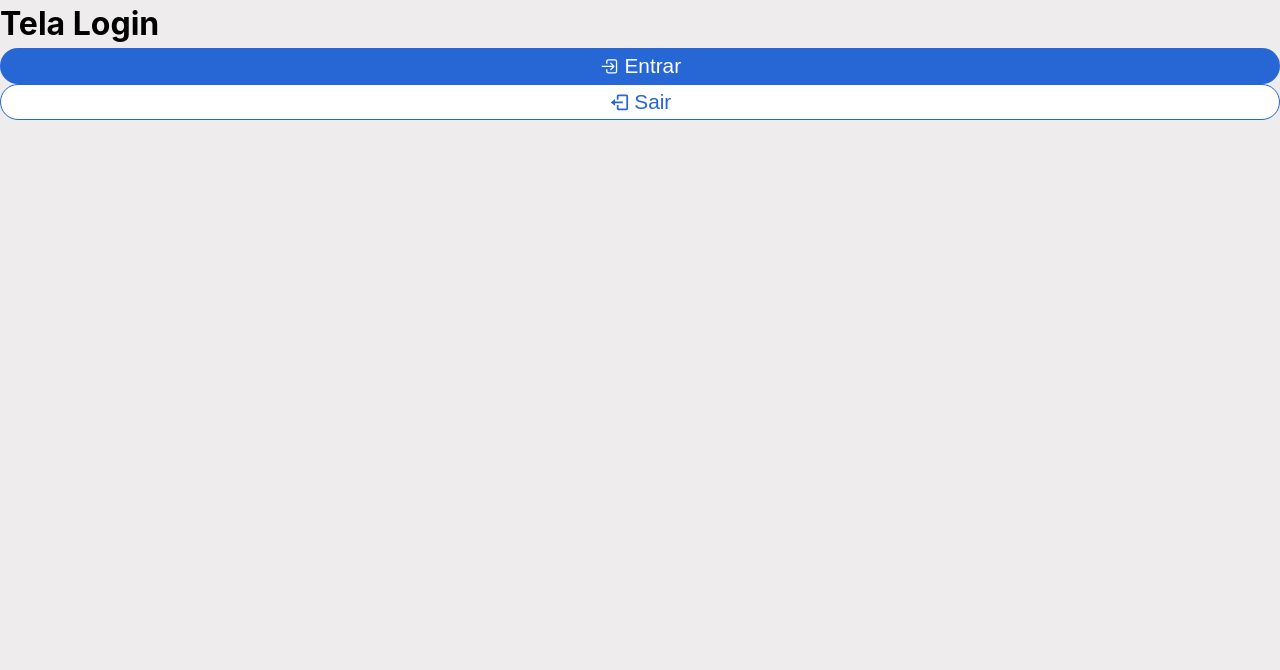
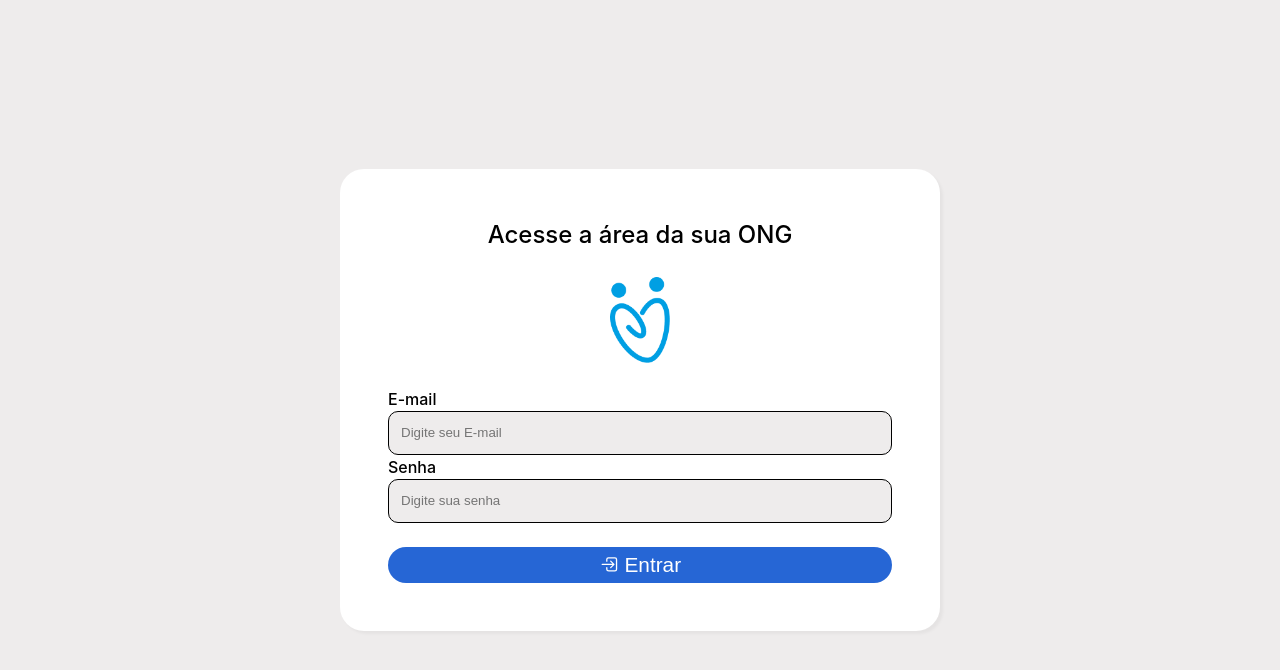
Before and after one commit to mateusriff/ngo-transparency-client, a React (Vite) app: page / in a window 1280 px wide. Shown: the top 670 px of the page. Built offline with nearby package versions, Linux system fonts and the light colour scheme.

Commit message:
parte visual-tela login, criacao do front + alguns tratamentos de entrada, faltando integração com backend

```diff
--- a/src/App.tsx
+++ b/src/App.tsx
@@ -1,5 +1,5 @@
 import { BrowserRouter as Router, Routes, Route } from 'react-router'
-import Login from './assets/pages/Login'
+import Login from './assets/pages/login/Login'
 import NgoViewEdit from './assets/pages/NgoViewEdit'
 import NgoView from './assets/pages/NgoView'
 import './App.css'
--- a/src/assets/pages/Login.tsx
+++ /dev/null
@@ -1,16 +0,0 @@
-import Button from '../../components/button/Button'
-import { IoLogInOutline } from "react-icons/io5";
-import { BiLogOut } from "react-icons/bi";
-
-
-export default function Login() {
-    return (
-        <>
-            <h1>Tela Login</h1>
-            <Button text="Entrar" variant="primary" icon={<IoLogInOutline />
-}/>
-            <Button text="Sair" variant="secundary" icon={<BiLogOut />
-}/>
-        </>
-    )
-}
--- /dev/null
+++ b/src/assets/pages/login/Login.tsx
@@ -0,0 +1,63 @@
+import "./login.css"
+import Button from '../../../components/button/Button'
+import { IoLogInOutline } from "react-icons/io5";
+import Input from '../../../components/Input/Input';
+import logo from '../../img/logo-ngo.png'
+import { useState } from "react";
+
+
+export default function Login() {
+
+    const [info, setInfo] = useState({
+        email: "",
+        senha: ""
+    })
+
+    const [error, setError] = useState('');
+
+    // const [filled, setfilled] = useState(false);
+
+    // const isfilled = Object.values(info).every((val) => val.trim() !== '');
+    // setfilled(isfilled)
+
+    const atualizarInfo = (e: React.ChangeEvent<HTMLInputElement>) => {
+        const {name, value} = e.target;
+        setInfo((previnfo)=>({
+            ...previnfo,
+            [name]: value
+        }))
+    }
+
+    return (
+        <>
+            <main className="main-login">
+                <section className='section-login'>
+                    <h1>Acesse a área da sua ONG</h1>
+
+                    <img src={logo} alt="Logo bora impactar" className="img-login"/>
+
+                    <div>
+                        <Input
+                        title='E-mail'
+                        type='email'
+                        placeholder='Digite seu E-mail'
+                        name="email"
+                        onChange={atualizarInfo}
+                        />
+
+                        <Input
+                        title='Senha'
+                        type='password'
+                        placeholder='Digite sua senha'
+                        name="senha"
+                        onChange={atualizarInfo}
+                        />
+                    </div>
+                    <Button text="Entrar" variant="primary" icon={<IoLogInOutline />} type="submit"/>
+                    {error && <p className="error-text-login">{error}</p>}
+                </section>
+            </main>
+
+        </>
+    )
+}
--- /dev/null
+++ b/src/assets/pages/login/login.css
@@ -0,0 +1,40 @@
+.main-login {
+    height: 100vh;
+    display: flex;
+    justify-content: center;
+    align-items: center;
+    padding: 24px;
+}
+
+.section-login {
+    display: flex;
+    flex-direction: column;
+    justify-content: center;
+    align-items: center;
+    text-align: center;
+    gap: 1.5rem;
+
+    width: 100%;
+    max-width: 600px;
+    background-color: white;
+    padding: 48px;
+    border-radius: 24px;
+    box-shadow: 3px 3px 3px rgba(0, 0, 0, 0.041);
+}
+
+.section-login div {
+    width: 100%;
+}
+
+.section-login h1 {
+    font-weight: 500;
+}
+
+.img-login {
+    width: 60px;
+}
+
+.error-text-login {
+    color: #E63946;
+
+}
--- a/src/components/Input/Input.tsx
+++ b/src/components/Input/Input.tsx
@@ -1,15 +1,17 @@
 import "./input.css"
-import { InputHTMLAttributes } from "react"
+import { HTMLInputTypeAttribute, InputHTMLAttributes } from "react"
 
 interface InputProps extends InputHTMLAttributes<HTMLInputElement> {
     title: string;
 }
 
-export default function Input({title, ...res}: InputProps) {
+export default function Input({title, ...rest}: InputProps) {
     return(
         <>
-            <p className="p-input-component">{title}</p>
-            <input className="input-component"/>
+            <div className="container-input-component">
+                <p className="p-input-component">{title}</p>
+                <input className="input-component" {...rest}/>
+            </div>
         </>
     )
 }
--- a/src/components/Input/input.css
+++ b/src/components/Input/input.css
@@ -8,4 +8,9 @@
     border-radius: 10px;
     background-color: var(--background-color);
     width: 100%;
+    padding-left: 12px;
 }
+
+.container-input-component {
+    text-align: left;
+}
```
Also changed, not shown: src/assets/img/imagem-teste.png (deleted), src/assets/img/logo-ngo.png (added).
